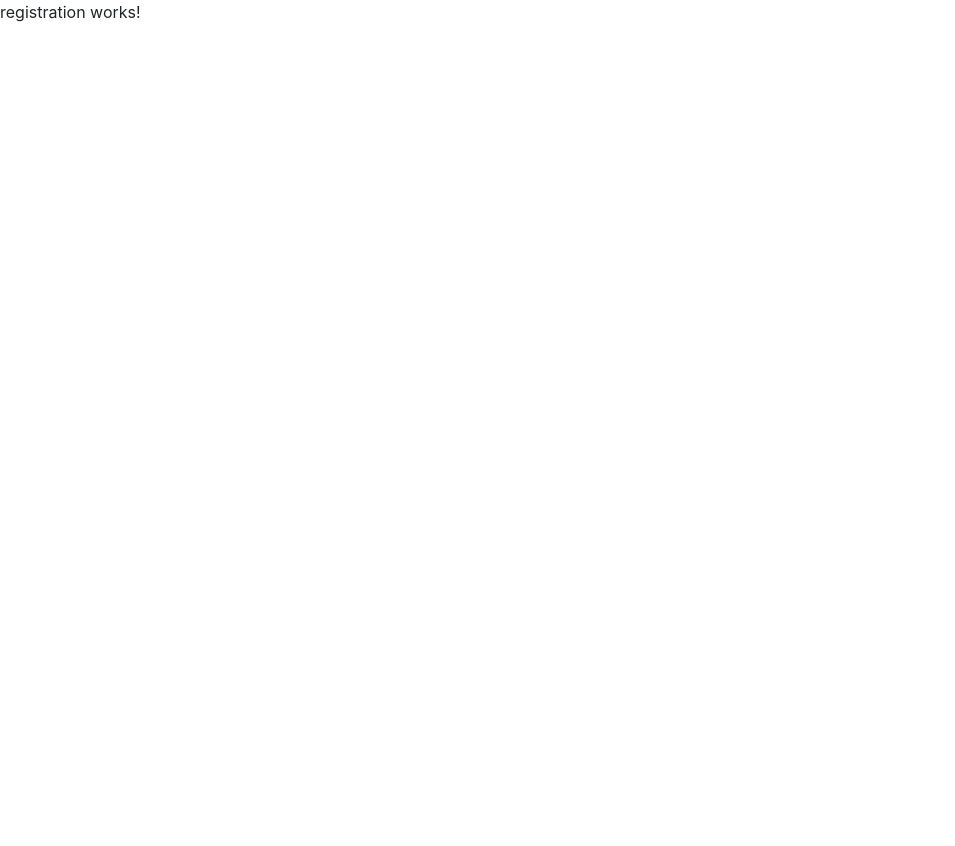
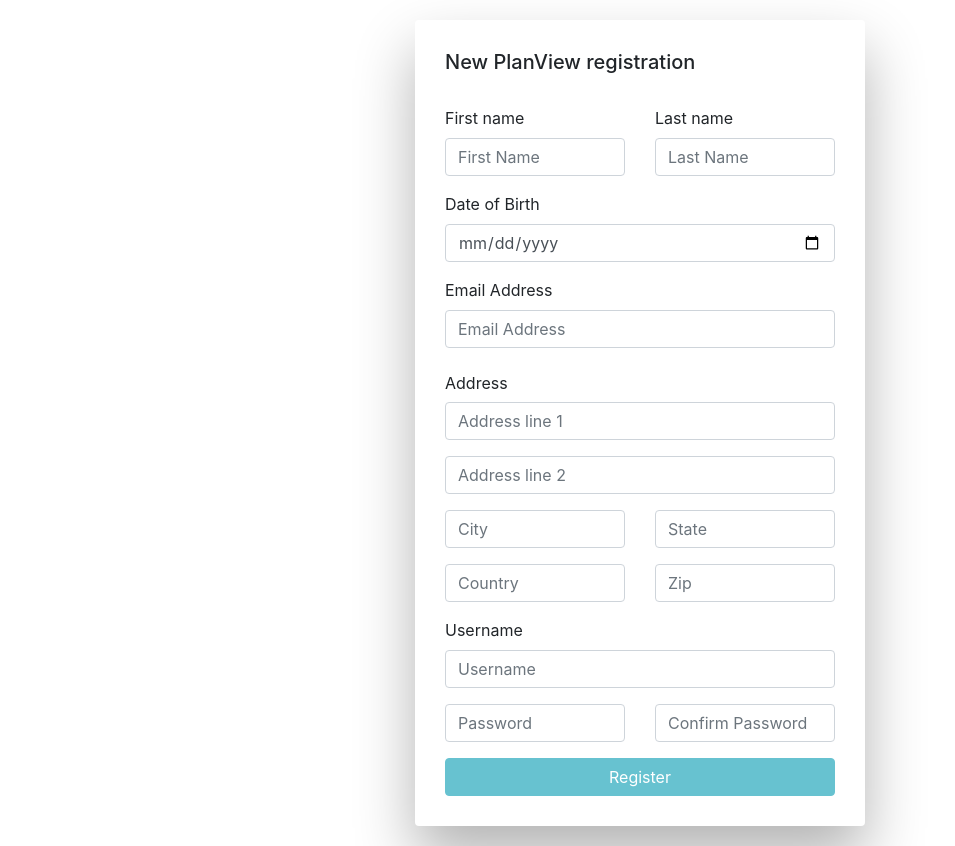
Before and after one commit to 95th/planview, an Angular app: page /register in a window 1280 px wide. Shown: the whole page, without its empty margins (0-955 px from the left). Before the commit the page ends 800 px from the top, so only its background shows below. Built offline with nearby package versions, Linux system fonts and the light colour scheme.

Commit message:
Make registration form

```diff
--- a/src/app/login/login.component.scss
+++ b/src/app/login/login.component.scss
@@ -3,7 +3,6 @@
   flex-flow: column nowrap;
   justify-content: center;
   align-items: center;
-  width: 100%;
   height: 100%;
   padding: 20px;
 
--- a/src/app/registration/registration.component.html
+++ b/src/app/registration/registration.component.html
@@ -1 +1,99 @@
-<p>registration works!</p>
+<div class="wrapper">
+    <div id="registration-form">
+        <h5>New PlanView registration</h5>
+        <br>
+        <form role="form" [formGroup]="form" (ngSubmit)="onSubmit()">
+            <div class="row">
+                <div class="col-xs-6 col-sm-6 col-md-6">
+                    <div class="form-group">
+                        <label for="first_name">First name</label>
+                        <input type="text" formControlName="first_name" id="first_name" class="form-control input-sm"
+                            placeholder="First Name" required>
+                    </div>
+                </div>
+                <div class="col-xs-6 col-sm-6 col-md-6">
+                    <div class="form-group">
+                        <label for="last_name">Last name</label>
+                        <input type="text" formControlName="last_name" id="last_name" class="form-control input-sm"
+                            placeholder="Last Name" required>
+                    </div>
+                </div>
+            </div>
+
+            <div class="form-group">
+                <label for="date_of_birth">Date of Birth</label>
+                <input type="date" formControlName="date_of_birth" id="date_of_birth" class="form-control input-sm"
+                    required>
+            </div>
+
+            <div class="form-group">
+                <label for="email">Email Address</label>
+                <input type="email" formControlName="email" id="email" class="form-control input-sm"
+                    placeholder="Email Address" required>
+            </div>
+
+            <fieldset formGroupName="address">
+                <legend class="col-form-label">Address</legend>
+                <div class="form-group">
+                    <input type="text" formControlName="line_1" id="address_line_1" class="form-control input-sm"
+                        placeholder="Address line 1">
+                </div>
+                <div class="form-group">
+                    <input type="text" formControlName="line_2" id="address_line_2" class="form-control input-sm"
+                        placeholder="Address line 2">
+                </div>
+                <div class="row">
+                    <div class="col-xs-6 col-sm-6 col-md-6">
+                        <div class="form-group">
+                            <input type="text" formControlName="city" id="city" class="form-control input-sm"
+                                placeholder="City" required>
+                        </div>
+                    </div>
+                    <div class="col-xs-6 col-sm-6 col-md-6">
+                        <div class="form-group">
+                            <input type="text" formControlName="state" id="state" class="form-control input-sm"
+                                placeholder="State" required>
+                        </div>
+                    </div>
+                </div>
+                <div class="row">
+                    <div class="col-xs-6 col-sm-6 col-md-6">
+                        <div class="form-group">
+                            <input type="text" formControlName="country" id="country" class="form-control input-sm"
+                                placeholder="Country" required>
+                        </div>
+                    </div>
+                    <div class="col-xs-6 col-sm-6 col-md-6">
+                        <div class="form-group">
+                            <input type="text" formControlName="zip" id="zip" class="form-control input-sm"
+                                placeholder="Zip" required>
+                        </div>
+                    </div>
+                </div>
+            </fieldset>
+
+            <div class="form-group">
+                <label for="username">Username</label>
+                <input type="text" formControlName="username" id="username" class="form-control input-sm"
+                    placeholder="Username" required>
+            </div>
+
+            <div class="row">
+                <div class="col-xs-6 col-sm-6 col-md-6">
+                    <div class="form-group">
+                        <input type="password" formControlName="password" id="password" class="form-control input-sm"
+                            placeholder="Password" required>
+                    </div>
+                </div>
+                <div class="col-xs-6 col-sm-6 col-md-6">
+                    <div class="form-group">
+                        <input type="password" formControlName="password_confirmation" id="password_confirmation"
+                            class="form-control input-sm" placeholder="Confirm Password" required>
+                    </div>
+                </div>
+            </div>
+
+            <input type="submit" value="Register" class="btn btn-info btn-block" [disabled]="!form.valid">
+        </form>
+    </div>
+</div>
--- a/src/app/registration/registration.component.scss
+++ b/src/app/registration/registration.component.scss
@@ -0,0 +1,15 @@
+.wrapper {
+  display: flex;
+  flex-flow: column nowrap;
+  justify-content: center;
+  align-items: center;
+  padding: 20px;
+
+  #registration-form {
+    width: 450px;
+    padding: 30px;
+    border-radius: 4px;
+    -webkit-box-shadow: 0 30px 60px 0 rgba(0, 0, 0, 0.3);
+    box-shadow: 0 30px 60px 0 rgba(0, 0, 0, 0.3);
+  }
+}
--- a/src/app/registration/registration.component.ts
+++ b/src/app/registration/registration.component.ts
@@ -1,15 +1,57 @@
 import { Component, OnInit } from '@angular/core';
+import {
+  FormBuilder,
+  FormGroup,
+  Validators,
+  AbstractControl,
+} from '@angular/forms';
 
 @Component({
   selector: 'app-registration',
   templateUrl: './registration.component.html',
-  styleUrls: ['./registration.component.scss']
+  styleUrls: ['./registration.component.scss'],
 })
 export class RegistrationComponent implements OnInit {
+  form: FormGroup;
 
-  constructor() { }
-
-  ngOnInit(): void {
+  constructor(private fb: FormBuilder) {
+    this.form = this.fb.group(
+      {
+        first_name: ['', Validators.pattern(/[a-zA-Z ]/)],
+        last_name: ['', Validators.pattern(/[a-zA-Z ]/)],
+        date_of_birth: ['', this.checkPastDate],
+        email: [''],
+        address: this.fb.group({
+          line_1: [''],
+          line_2: [''],
+          city: ['', Validators.pattern(/[a-zA-Z ]/)],
+          state: ['', Validators.pattern(/[a-zA-Z ]/)],
+          country: ['', Validators.pattern(/[a-zA-Z ]/)],
+          zip: [''],
+        }),
+        username: [''],
+        password: ['', Validators.minLength(6)],
+        password_confirmation: [''],
+      },
+      { validators: this.checkPasswords }
+    );
   }
 
+  ngOnInit(): void {}
+
+  onSubmit() {
+    console.log(this.form.value);
+  }
+
+  private checkPasswords(form: AbstractControl) {
+    const password = form.get('password')?.value;
+    const confirmPassword = form.get('password_confirmation')?.value;
+
+    return password === confirmPassword ? null : { notSame: true };
+  }
+
+  private checkPastDate(field: AbstractControl) {
+    const date = new Date(field.value);
+    return date < new Date() ? null : { invalidDate: true };
+  }
 }
```
